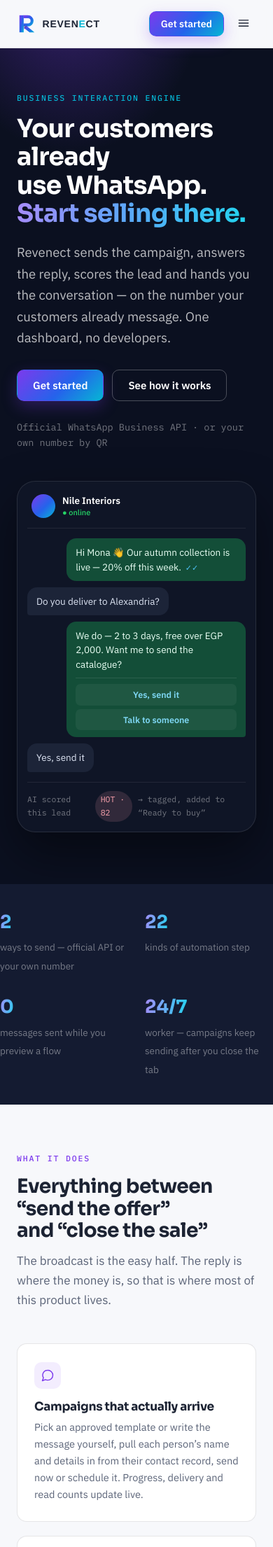
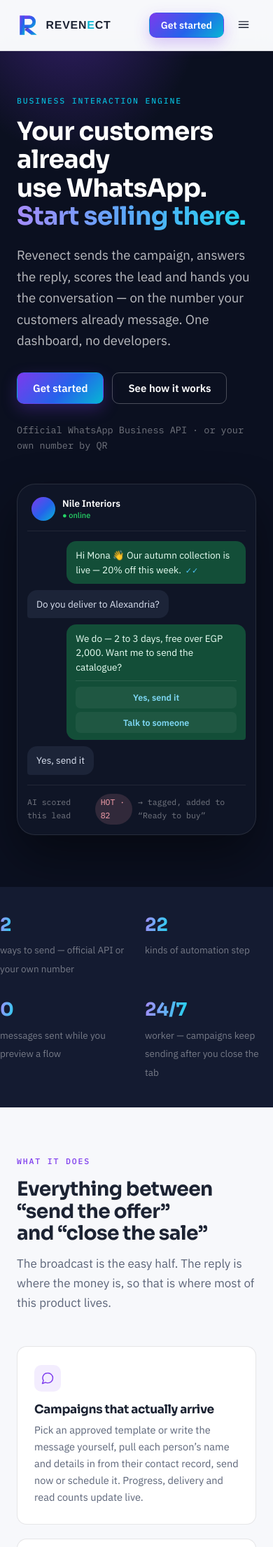
Before and after one commit to ehabfouad93/gildana, a PHP site: page /wa-dashboard/index.php in a window 390 px wide. Shown: the top 2210 px of the page at 70% size. Run offline with PHP 8.4, Linux system fonts and the light colour scheme; tables that the repository leaves empty hold one stand-in row (values such as "Sample post"); some libraries are stand-ins or nearby versions.

Commit message:
fix: backfill the twelve FAQs on installs that already had one, and enlarge the logo
Two things reported from the live site.

The FAQ showed one question
Migration 026 seeds only into an empty table — the right call, since it must never
flatten an operator's own writing. But the live install already had one hand-written
entry, so it got none of the twelve, and both the landing page and the Help centre
carried a single question.

Migration 027 adds the ones that are missing and touches nothing else. It matches on
the question text, so an entry the operator reworded counts as theirs and is left
alone, and running it twice inserts nothing the second time. Their own rows keep
their position; these land after them by sort order. Verified against a copy of the
live state: one existing row plus twelve, the existing answer untouched, and a
re-run still at thirteen.

Its rows are generated from 026's so the two cannot drift. If you deliberately
deleted one of the twelve in the hours between the two migrations it will come back
— hide it in Admin → Help Content rather than deleting it and it stays hidden.

The logo was too small
The wordmark is most of the artwork and the mark is a small part of it, so a height
that looks generous as a number reads as tiny on screen. The nav logo goes 30 → 42px
in a taller 80px bar, the footer 26 → 34px, and both are also set in CSS so a custom
uploaded logo of any proportion lands at the same optical size as the built-in one.
On a phone the bar carries a burger and a button too, so it steps down to 34px.
Anchor scroll offset and the mobile menu position follow the new bar height.

Full suite 659 checks and 27 landing-page browser checks, all green.

Co-Authored-By: Claude Opus 5 <noreply@anthropic.com>
Claude-Session: https://claude.ai/code/session_01BdfbVAHdYZ7yFHexpLoiYG

```diff
--- a/wa-dashboard/assets/site.css
+++ b/wa-dashboard/assets/site.css
@@ -39,7 +39,7 @@
 }
 
 * { box-sizing: border-box; }
-html { scroll-behavior: smooth; scroll-padding-top: 84px; }
+html { scroll-behavior: smooth; scroll-padding-top: 96px; }
 body {
   margin: 0; background: var(--paper); color: var(--text);
   font-family: var(--body); font-size: 16px; line-height: 1.65;
@@ -87,8 +87,13 @@ p { margin: 0; }
   background: rgba(247,248,251,.82); backdrop-filter: blur(12px);
   border-bottom: 1px solid var(--line);
 }
-.nav-in { display: flex; align-items: center; gap: 28px; height: 68px; }
+.nav-in { display: flex; align-items: center; gap: 28px; height: 80px; }
 .nav-logo { display: flex; align-items: center; text-decoration: none; margin-right: auto; }
+/* The mark is a small part of a wide wordmark, so a height that looks generous as a number
+   still reads as tiny on screen. Set it here as well as on the tag, so a custom uploaded
+   logo of any proportion lands at the same optical size as the built-in one. */
+.nav-logo svg, .nav-logo img { height: 42px; width: auto; display: block; }
+.foot svg, .foot img { height: 34px; width: auto; display: block; }
 .nav-links { display: flex; gap: 26px; }
 .nav-links a { font-size: 14.5px; font-weight: 500; color: var(--slate); text-decoration: none; }
 .nav-links a:hover { color: var(--v); }
@@ -301,11 +306,13 @@ p { margin: 0; }
   .section { padding: 68px 0; }
   .nav-links { display: none; }
   .nav-links.open {
-    display: flex; flex-direction: column; gap: 0; position: absolute; top: 68px; left: 0; right: 0;
+    display: flex; flex-direction: column; gap: 0; position: absolute; top: 72px; left: 0; right: 0;
     background: var(--paper); border-bottom: 1px solid var(--line); padding: 8px 24px 18px;
   }
   .nav-links.open a { padding: 12px 0; border-bottom: 1px solid var(--line); }
   .nav-burger { display: block; }
+  .nav-in { height: 72px; gap: 12px; }
+  .nav-logo svg, .nav-logo img { height: 34px; }
   .nav-cta .signin { display: none; }
   .grid, .steps { grid-template-columns: 1fr; }
   .step::after { display: none; }
--- a/wa-dashboard/index.php
+++ b/wa-dashboard/index.php
@@ -134,7 +134,7 @@ $steps = [
 <!-- ── nav ───────────────────────────────────────────────────────────────── -->
 <header class="nav">
   <div class="wrap nav-in">
-    <a class="nav-logo" href="#top" aria-label="<?= e($appName) ?>"><?= brand_logo('full', 30, './', false) ?></a>
+    <a class="nav-logo" href="#top" aria-label="<?= e($appName) ?>"><?= brand_logo('full', 42, './', false) ?></a>
     <nav class="nav-links" id="nav-links">
       <a href="#what">What it does</a>
       <a href="#how">How it works</a>
@@ -461,7 +461,7 @@ $steps = [
 <footer class="foot">
   <div class="wrap">
     <div class="foot-in">
-      <div style="color:#fff"><?= brand_logo('full', 26, './', true) ?></div>
+      <div style="color:#fff"><?= brand_logo('full', 34, './', true) ?></div>
       <nav class="foot-links">
         <a href="#what">What it does</a>
         <a href="#how">How it works</a>
```
Also changed, not shown: wa-dashboard/migrations/027_faq_backfill.sql (added).
